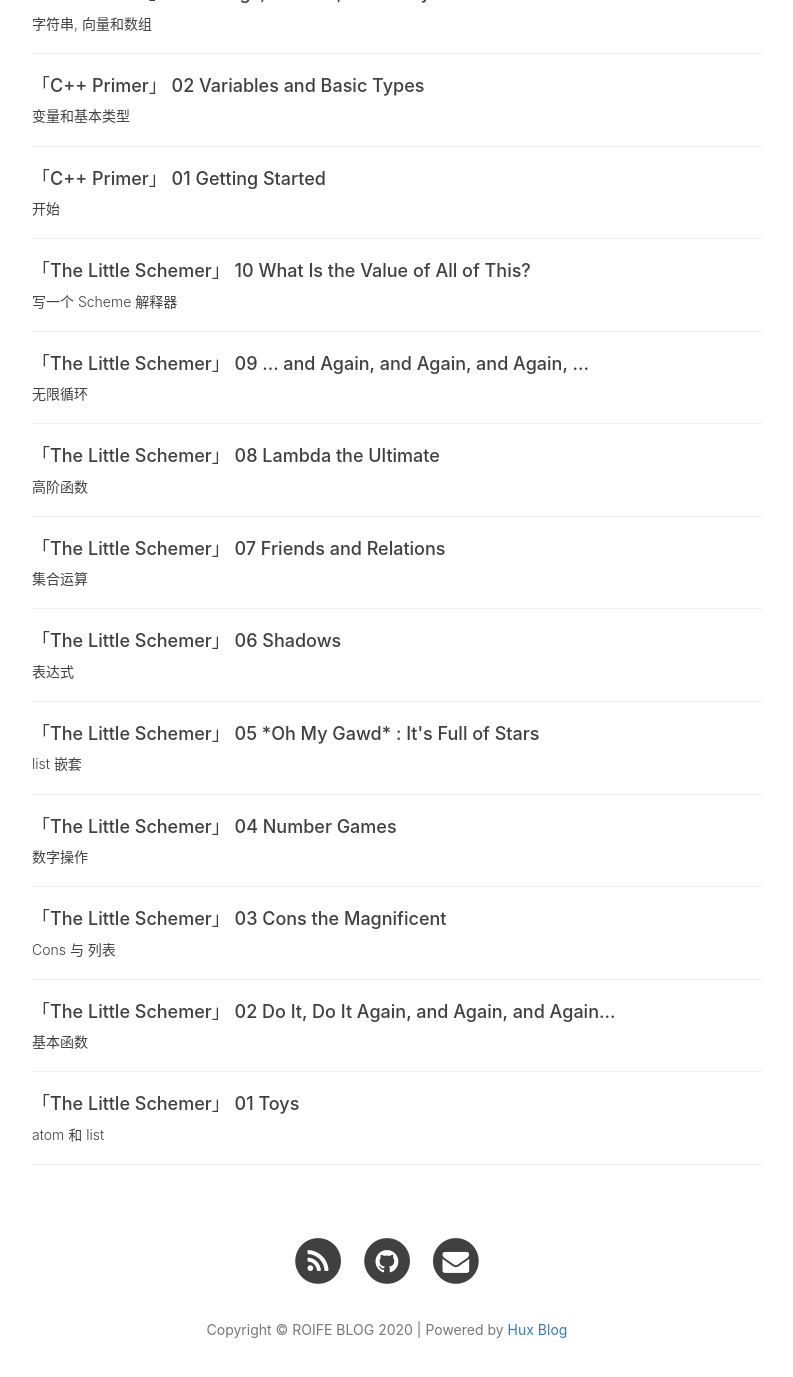
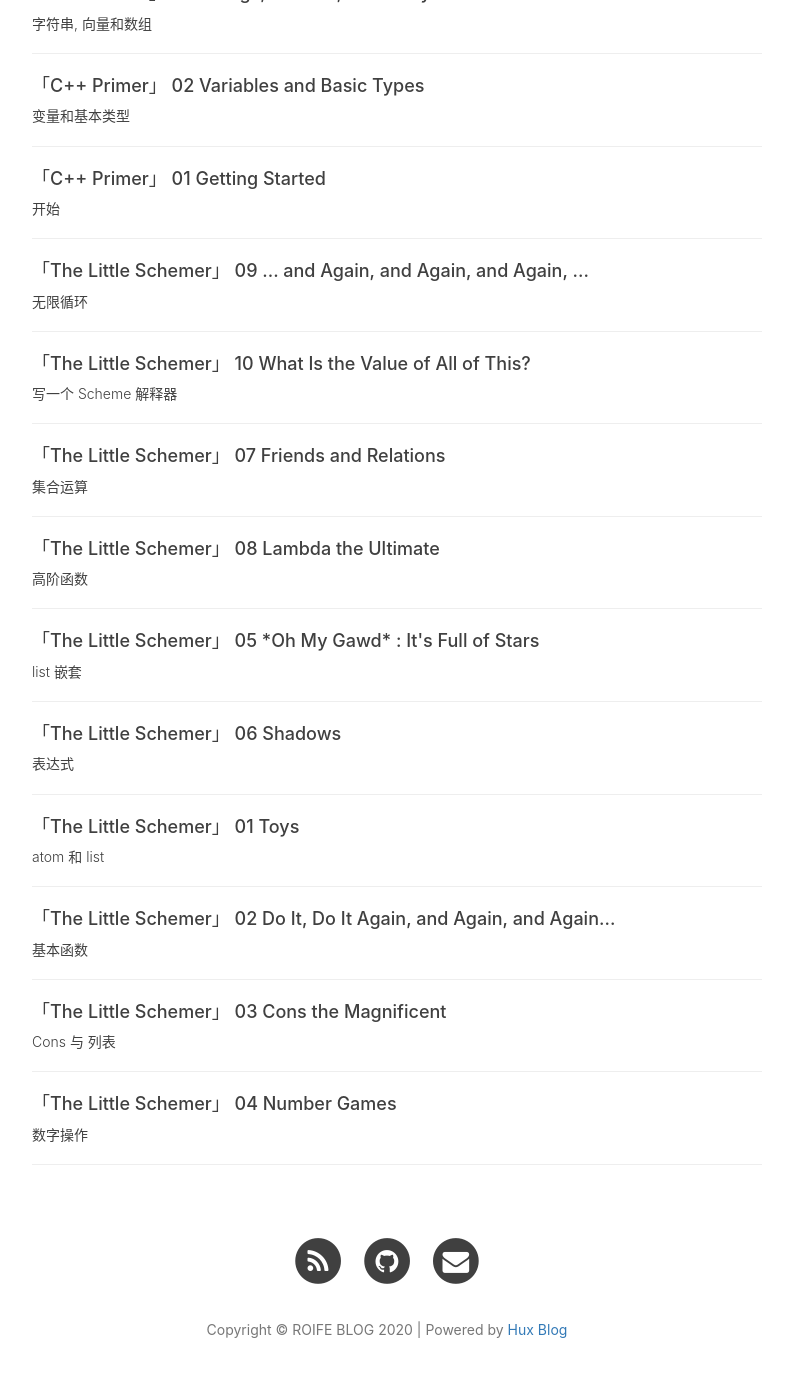
Before and after one commit to LogicLee0902/-LogicLee0902.github.io, a Jekyll site: the page built from archive.html, in a window 1280 px wide and 1400 px high, scrolled down 3711 px. Shown: the top 1377 px of the window, without its empty margins (253-1046 px from the left). Built offline with Jekyll 4.4.1, drawn with Linux system fonts in a browser that asks for light colours; nearby versions of some CDN libraries; comment, search, counter and statistics services are not loaded; some of the changed text lies outside the part shown.

Commit message:
fix the order of posts

```diff
--- a/archive.html
+++ b/archive.html
@@ -60,7 +60,7 @@
 
 			<!-- Article List -->
 			<div class="mini-post-list js-result d-none">
-				{%- assign _sorted_list = site.posts | sort: 'title' | sort: 'date' | reverse -%}
+				{%- assign _sorted_list = site.posts | sort: 'date' | reverse -%}
 
 
 				{%- for _article in _sorted_list -%}
```
